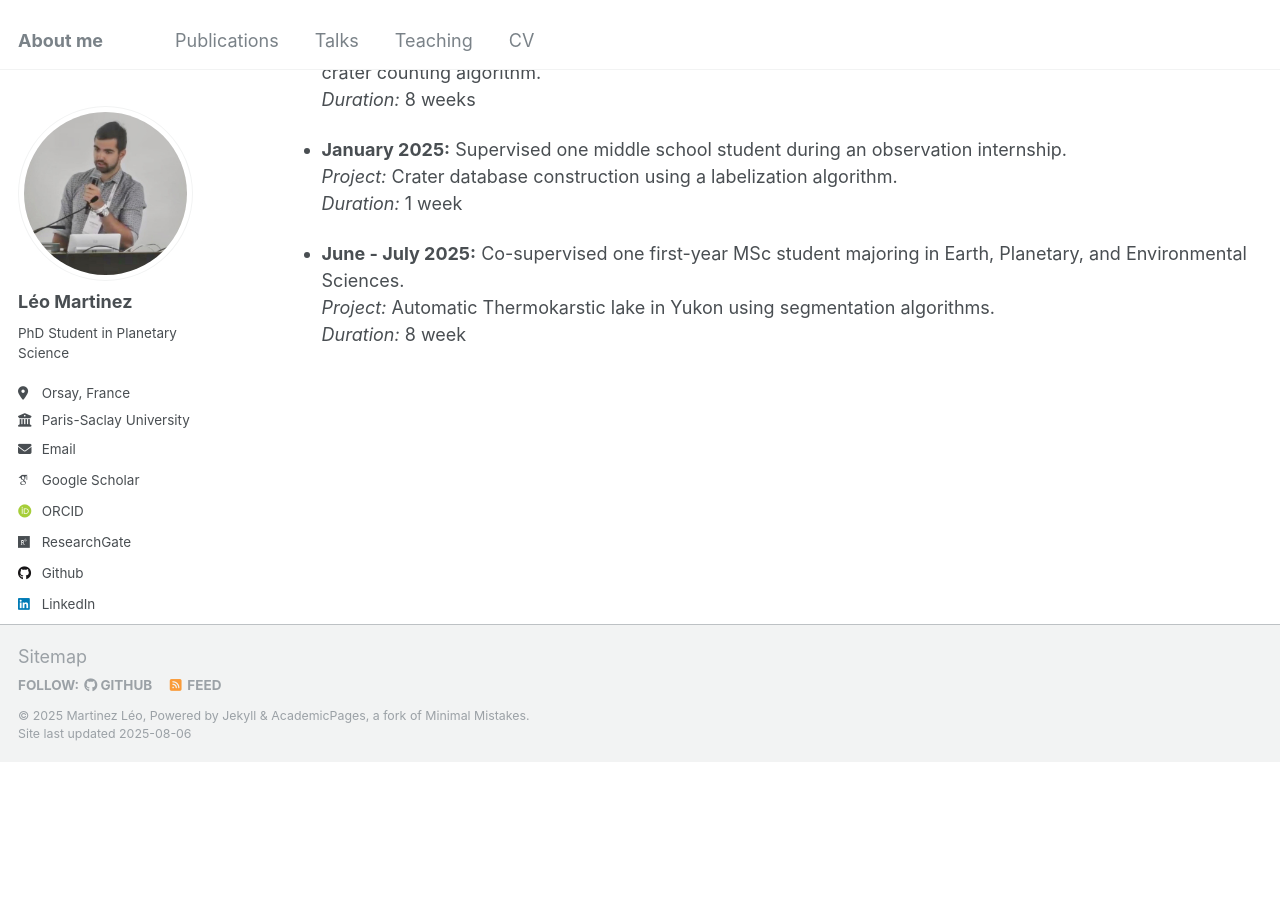
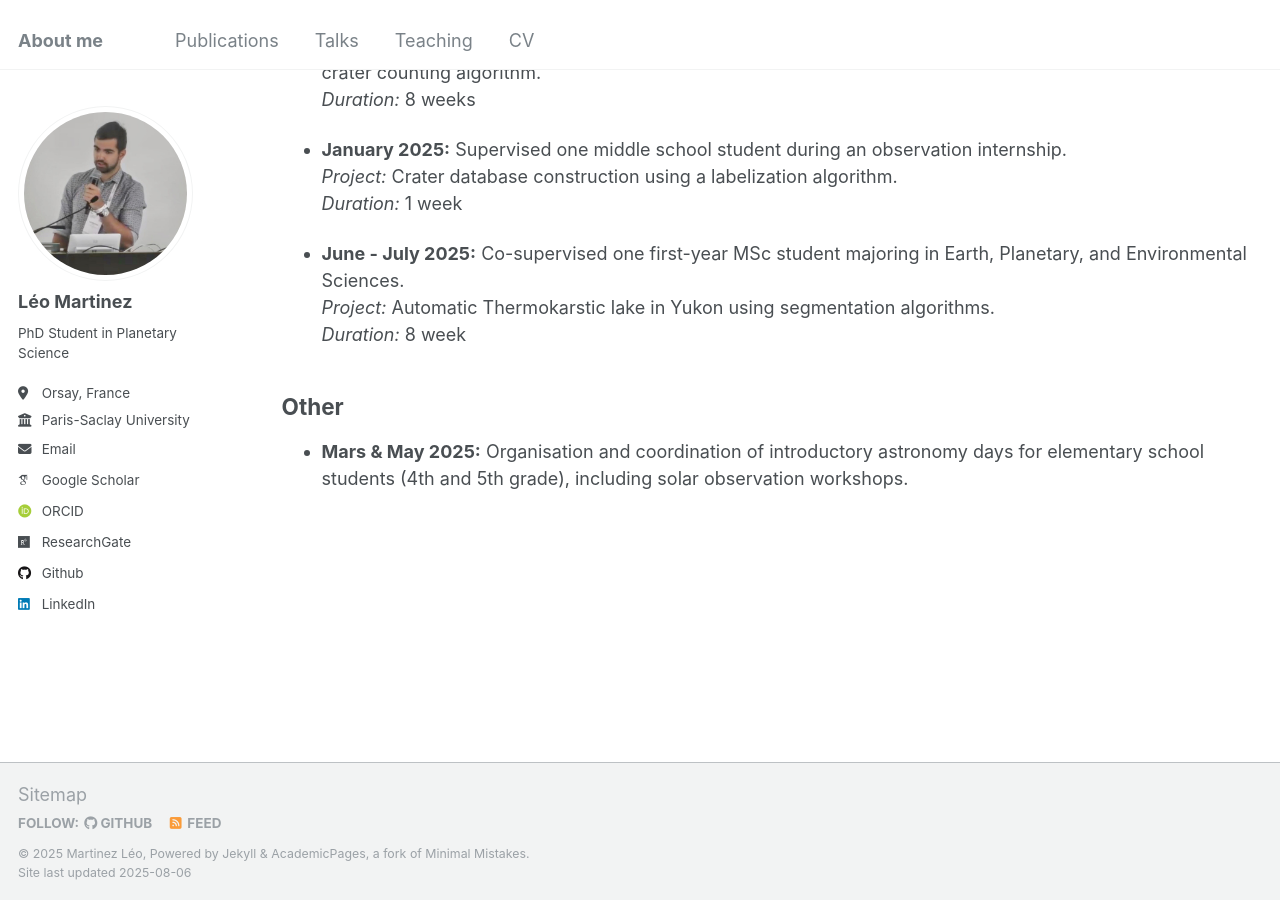
Before and after one commit to leomrtinez/leomrtinez.github.io, a Jekyll site: the page built from _pages/teaching.md, in a window 1280 px wide and 900 px high, scrolled down 1026 px. Built offline with Jekyll 4.4.1, drawn with Linux system fonts in a browser that asks for light colours; some web fonts are replaced; before the commit the page ends 1788 px from its top, so only the background shows below that.

Commit message:
Update teaching.md

```diff
--- a/_pages/teaching.md
+++ b/_pages/teaching.md
@@ -40,3 +40,7 @@ During my PhD program, I have been actively involved in teaching and mentoring.
 - **June - July 2025:** Co-supervised one first-year MSc student majoring in Earth, Planetary, and Environmental Sciences.
   *Project:* Automatic Thermokarstic lake in Yukon using segmentation algorithms.
   *Duration:* 8 week
+
+## Other
+
+- **Mars & May 2025:** Organisation and coordination of introductory astronomy days for elementary school students (4th and 5th grade), including solar observation workshops.
```
